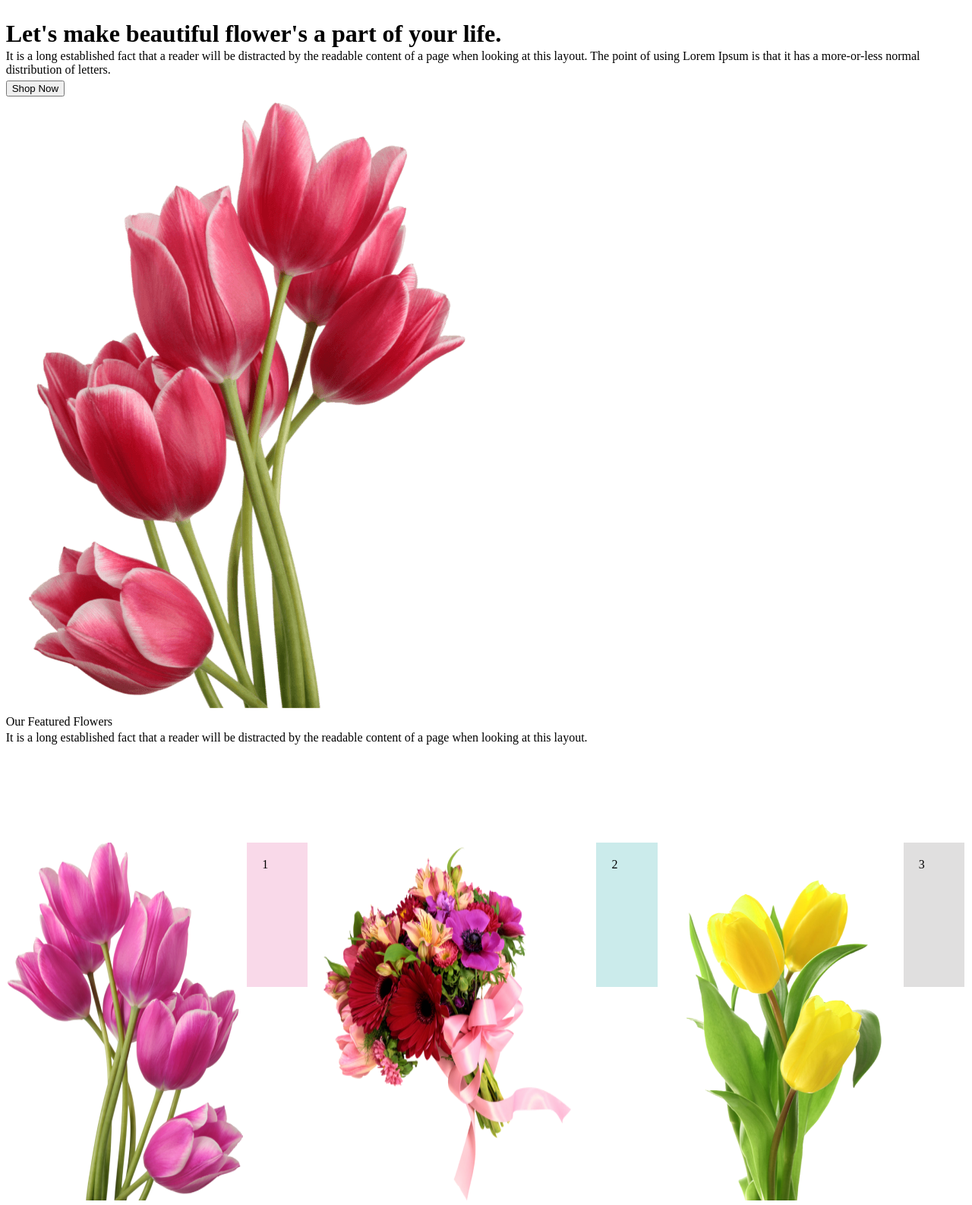
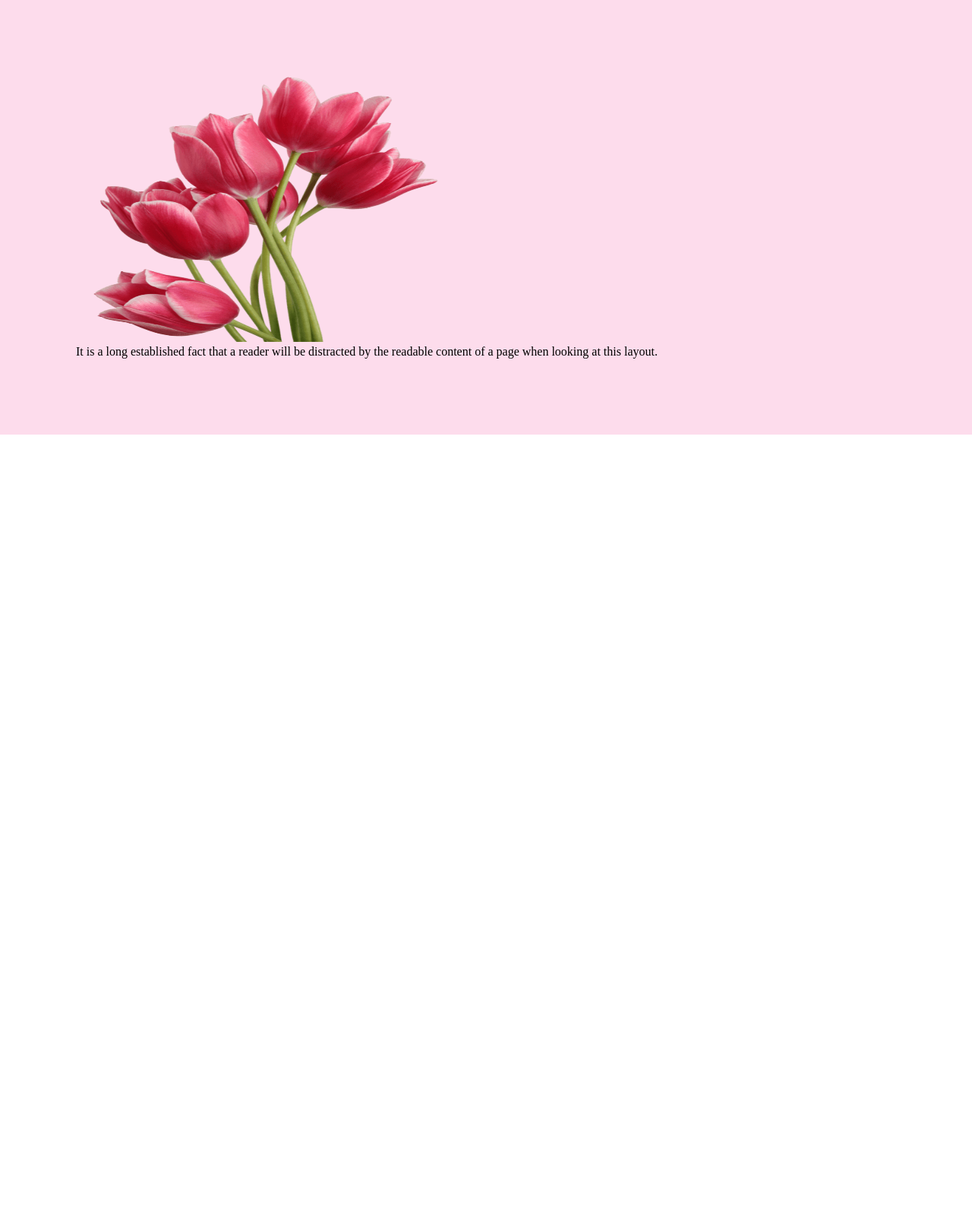
Before and after one commit to TanzinFarhana/myfirstgithubrepo, a plain HTML site: page index.html in a window 1280 px wide. Shown: the whole page at 76% size. After the commit the page ends 800 px from the top, so only its background shows below. Drawn offline with Linux system fonts and the light colour scheme.

Commit message:
first commit

```diff
--- a/index.css
+++ b/index.css
@@ -1,20 +1,9 @@
 *{
-    margin:.2%
+    margin: 0px;
+    padding: 0px;
 }
-.container{
-    display: flex;
-    justify-content: space-around;
-    margin-top: 10%;
+
+.manu-container{
+    background-color: rgb(253, 220, 236);
+    padding: 100px;
 }
-.box{
-    padding: 20px;
-    background-color: rgba(248, 208, 228, 0.801);
-    width: 150px;
-    height: 150px;
-}
-.box2{
-    background-color: rgb(203, 235, 235);
-}
-.box3{
-    background-color: rgb(224, 223, 223);
-}
--- a/index.html
+++ b/index.html
@@ -3,25 +3,26 @@
 <head>
     <meta charset="UTF-8">
     <meta name="viewport" content="width=device-width, initial-scale=1.0">
-    <title>Online Flower Shop</title>
+    <title>Document</title>
     <link rel="stylesheet" href="index.css">
-    <img src="" alt="">
 </head>
 <body>
-    <h1>Let's make beautiful flower's a part of your life.</h1>
-    <p>It is a long established fact that a reader will be distracted by the readable content of a page when looking at this layout. The point of using Lorem Ipsum is that it has a more-or-less normal distribution of letters.</p>
-    <button>Shop Now</button><br>
-    <img src="Flower Asset/pngwing 10.png" alt="Image coming soon">
-    <p>Our Featured Flowers</p>
-    <p>It is a long established fact that a reader will be distracted by the readable content of a page when looking at this layout.</p>
-<div class="container">
-<img src="Flower Asset/pngwing 6.png" alt=" ">
-<div class="box">1</div>
-<img src="Flower Asset/pngwing 5.png" alt=" ">
-<div class="box box2">2</div>
-<img src="Flower Asset/pngwing 7.png" alt=" ">
-<div class="box box3">3</div>
-</div>
+    <header>
+<nav>
+    <div class="manu-container">
+        <div class="logo">
+            <img class="logo" height="350" width="500" src="Flower Asset/pngwing 10.png" alt=""">
+            <p>It is a long established fact that a reader will be distracted by the readable content of a page when looking at this layout.</p>
+        </div>
+        <div class="manus"></div>
+    </div>
+</nav>
+    </header>
+    <main>
 
+    </main>
+    <footer>
+
+    </footer>
 </body>
 </html>
--- /dev/null
+++ b/test.css
@@ -0,0 +1,20 @@
+*{
+    margin:.2%
+}
+.container{
+    display: flex;
+    justify-content: space-around;
+    margin-top: 10%;
+}
+.box{
+    padding: 20px;
+    background-color: rgba(248, 208, 228, 0.801);
+    width: 150px;
+    height: 150px;
+}
+.box2{
+    background-color: rgb(203, 235, 235);
+}
+.box3{
+    background-color: rgb(224, 223, 223);
+}
```
Also changed, not shown: test.html (added, +31 -0 lines).
